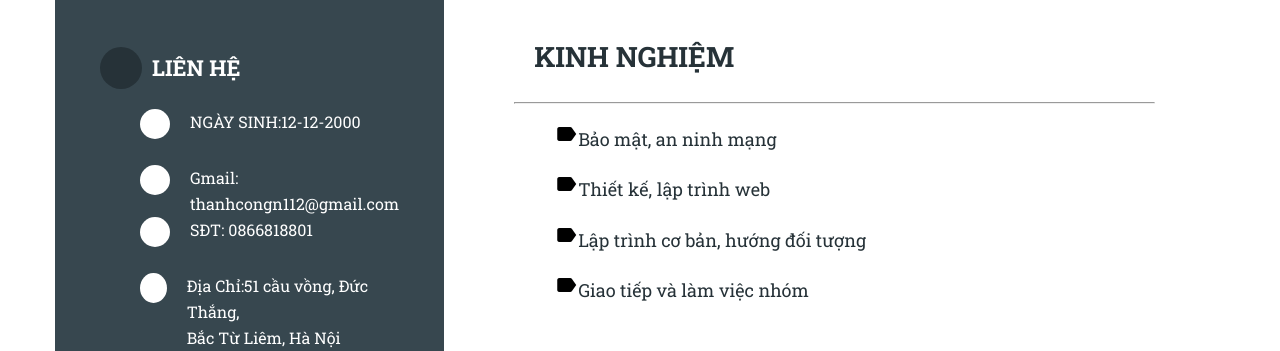
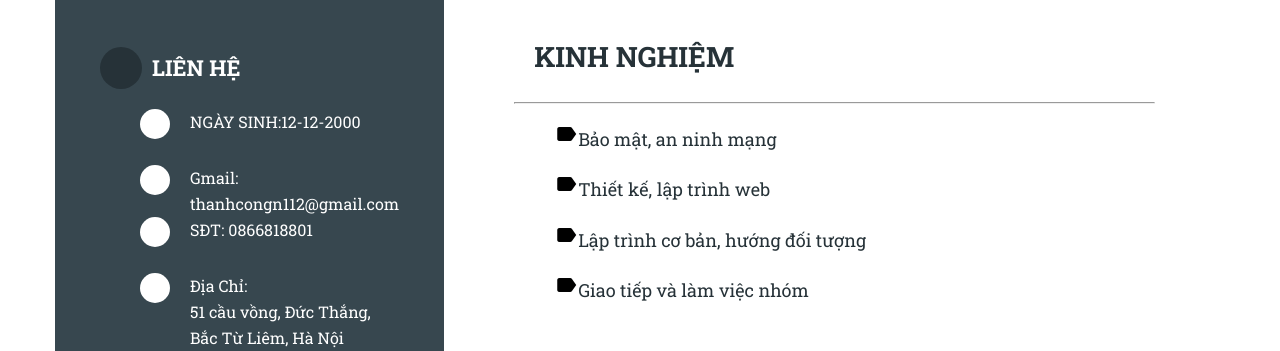
Before and after one commit to thanhcong12122000/1821050646, a plain HTML site: page index.html in a window 1280 px wide. Shown: the part 449-800 px from the top of the page. Drawn offline with Linux system fonts and the light colour scheme.

Commit message:
cập nhật project

```diff
--- a/index.html
+++ b/index.html
@@ -186,7 +186,7 @@
 						</li><br>
 						<li class="flex">
 							<i class="fa fa-map-marker circle circle--small circle--white"></i>
-							<div>Địa Chỉ:51 cầu vồng, Đức Thắng, <br>Bắc Từ Liêm, Hà Nội</div>
+							<div>Địa Chỉ:<br>51 cầu vồng, Đức Thắng, <br>Bắc Từ Liêm, Hà Nội</div>
 						</li>
 					</ul>
 				</div>
```
